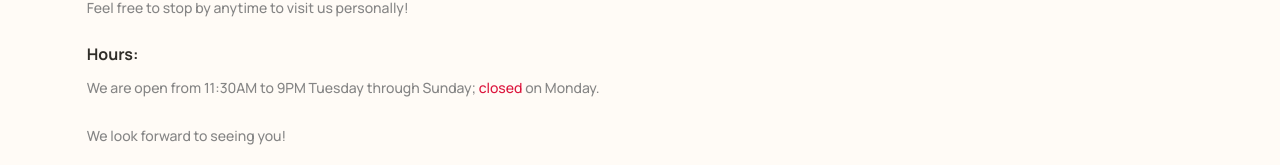
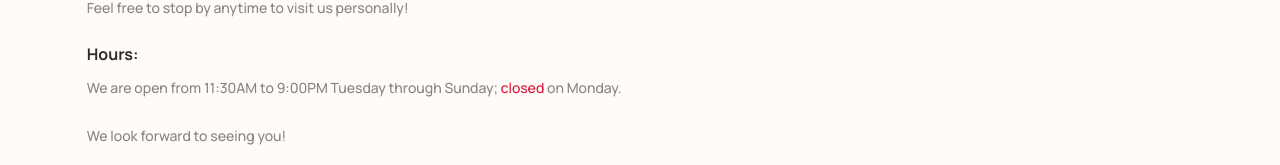
Before and after one commit to cleph01/nextjs_micro_projects-valhalla_website, a Next.js app: page /contact in a window 1280 px wide. Shown: the part 210-375 px from the top of the page. Built offline with nearby package versions, Linux system fonts and the light colour scheme.

Commit message:
added 2 decimal places to closing time in contact page to make symmetrical

```diff
--- a/pages/contact/index.js
+++ b/pages/contact/index.js
@@ -68,8 +68,8 @@ const index = () => {
 
                     <h3>Hours:</h3>
                     <p>
-                        We are open from 11:30AM to 9PM Tuesday through Sunday;{" "}
-                        <span>closed</span> on Monday.
+                        We are open from 11:30AM to 9:00PM Tuesday through
+                        Sunday; <span>closed</span> on Monday.
                     </p>
                     <p>We look forward to seeing you!</p>
                 </div>
```
